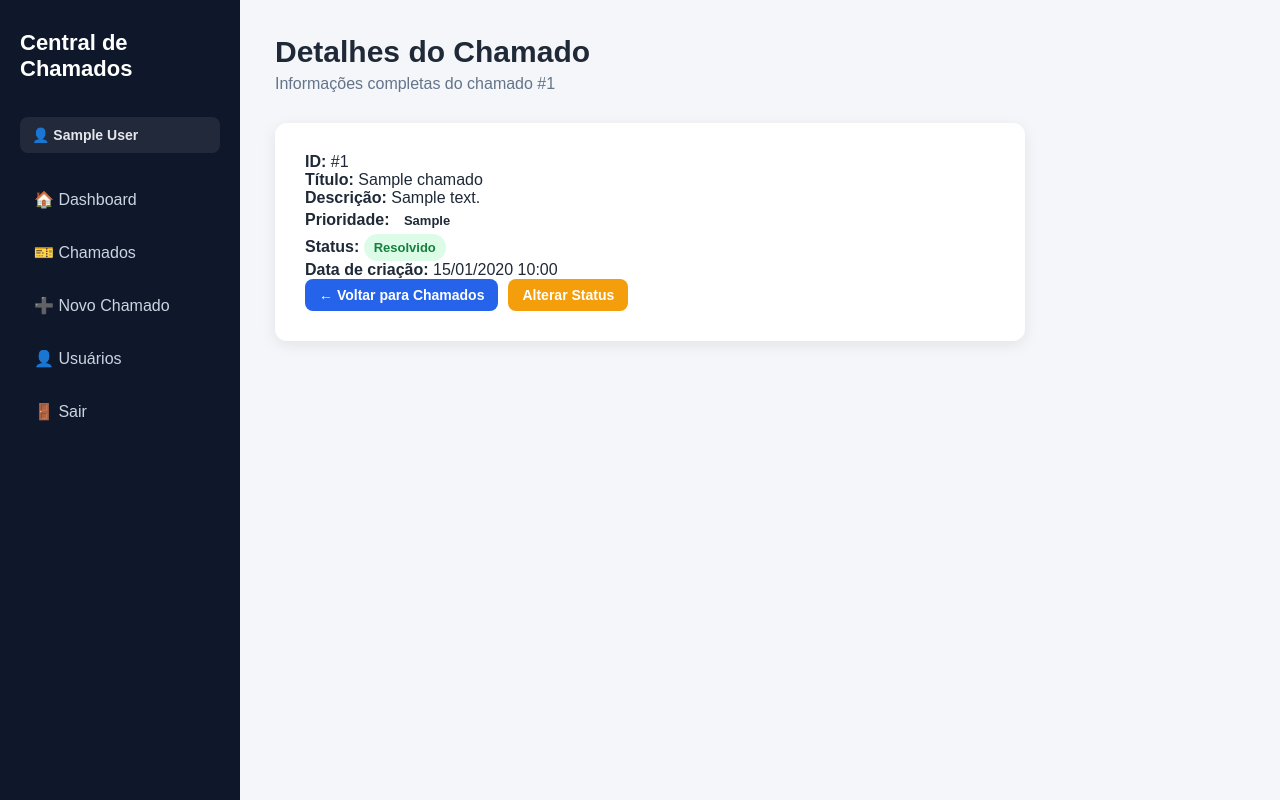
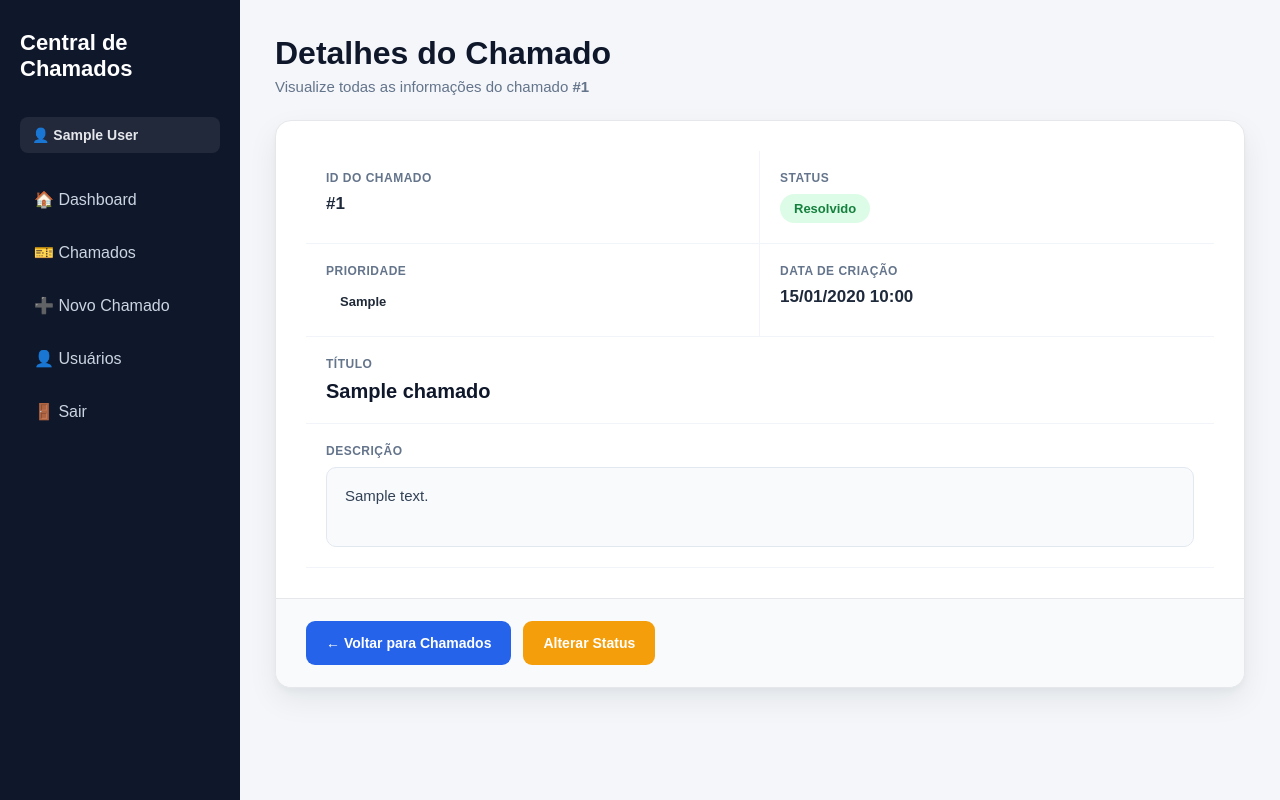
Before and after one commit to DeividiLuccasdev/central-chamados-fastapi, a FastAPI app: page /chamados/1/ver in a window 1280 px wide. Run offline with FastAPI, Linux system fonts and the light colour scheme; the visitor is signed in with stand-in values (Sample User, id 1); tables that the repository leaves empty hold one stand-in row (values such as "Sample post").

Commit message:
Melhora layout da tela de detalhes do chamado

```diff
--- a/static/css/style.css
+++ b/static/css/style.css
@@ -839,3 +839,287 @@ body {
     color: #2563eb;
     border-radius: 50%;
 }
+/* =====================================================
+   TELA - DETALHES DO CHAMADO
+   ===================================================== */
+
+.detalhes-topo {
+    margin-bottom: 24px;
+}
+
+.detalhes-topo h1 {
+    font-size: 32px;
+    color: #0f172a;
+    font-weight: 700;
+}
+
+.detalhes-topo p {
+    margin-top: 6px;
+    color: #64748b;
+    font-size: 15px;
+}
+
+
+/* CARD PRINCIPAL */
+
+.detalhes-visualizacao {
+    max-width: 1000px;
+    width: 100%;
+    padding: 0;
+    overflow: hidden;
+
+    background: #ffffff;
+
+    border: 1px solid #e5e7eb;
+    border-radius: 16px;
+
+    box-shadow:
+        0 4px 6px rgba(0, 0, 0, 0.03),
+        0 12px 30px rgba(15, 23, 42, 0.07);
+}
+
+
+/* GRID DOS DADOS */
+
+.detalhes-visualizacao .detalhes-grid {
+    display: grid;
+    grid-template-columns: repeat(2, 1fr);
+
+    gap: 0;
+
+    padding: 30px;
+}
+
+
+/* CADA INFORMAÇÃO */
+
+.detalhes-visualizacao .detalhe-item {
+    display: flex;
+    flex-direction: column;
+
+    gap: 9px;
+
+    padding: 20px;
+
+    border-bottom: 1px solid #f1f5f9;
+}
+
+
+/* COLUNA ESQUERDA */
+
+.detalhes-visualizacao .detalhe-item:nth-child(odd) {
+    border-right: 1px solid #f1f5f9;
+}
+
+
+/* TÍTULO E DESCRIÇÃO */
+
+.detalhes-visualizacao .detalhe-largo {
+    grid-column: 1 / -1;
+
+    border-right: none !important;
+}
+
+
+/* LABEL */
+
+.detalhes-visualizacao .detalhe-label {
+    font-size: 12px;
+
+    font-weight: 700;
+
+    color: #64748b;
+
+    text-transform: uppercase;
+
+    letter-spacing: 0.5px;
+}
+
+
+/* VALORES */
+
+.detalhes-visualizacao .detalhe-valor {
+    font-size: 17px;
+
+    font-weight: 600;
+
+    color: #1e293b;
+}
+
+
+/* TÍTULO DO CHAMADO */
+
+.detalhes-visualizacao .detalhe-titulo {
+    font-size: 20px;
+
+    color: #0f172a;
+}
+
+
+/* DESCRIÇÃO */
+
+.detalhes-visualizacao .detalhe-descricao {
+    padding: 16px 18px;
+
+    background: #f8fafc;
+
+    border: 1px solid #e2e8f0;
+
+    border-radius: 10px;
+
+    color: #334155;
+
+    font-size: 15px;
+
+    line-height: 1.6;
+
+    min-height: 80px;
+}
+
+
+/* BADGES */
+
+.detalhes-visualizacao .badge {
+    width: fit-content;
+
+    padding: 7px 14px;
+
+    border-radius: 999px;
+
+    font-size: 13px;
+
+    font-weight: 700;
+}
+
+
+/* ÁREA DOS BOTÕES */
+
+.detalhes-visualizacao .acoes-chamado {
+    display: flex;
+
+    align-items: center;
+
+    gap: 12px;
+
+    padding: 22px 30px;
+
+    background: #f8fafc;
+
+    border-top: 1px solid #e5e7eb;
+}
+
+
+/* BOTÃO VOLTAR */
+
+.detalhes-visualizacao .btn-ver {
+    display: inline-flex;
+
+    align-items: center;
+
+    justify-content: center;
+
+    min-height: 44px;
+
+    padding: 0 20px;
+
+    background: #2563eb;
+
+    color: #ffffff;
+
+    border-radius: 9px;
+
+    font-size: 14px;
+
+    font-weight: 600;
+
+    text-decoration: none;
+
+    transition: 0.2s ease;
+}
+
+
+.detalhes-visualizacao .btn-ver:hover {
+    background: #1d4ed8;
+
+    transform: translateY(-1px);
+
+    box-shadow: 0 5px 12px rgba(37, 99, 235, 0.20);
+}
+
+
+/* BOTÃO ALTERAR STATUS */
+
+.detalhes-visualizacao .btn-status {
+    display: inline-flex;
+
+    align-items: center;
+
+    justify-content: center;
+
+    min-height: 44px;
+
+    padding: 0 20px;
+
+    background: #f59e0b;
+
+    color: #ffffff;
+
+    border-radius: 9px;
+
+    font-size: 14px;
+
+    font-weight: 600;
+
+    text-decoration: none;
+
+    transition: 0.2s ease;
+}
+
+
+.detalhes-visualizacao .btn-status:hover {
+    background: #d97706;
+
+    transform: translateY(-1px);
+
+    box-shadow: 0 5px 12px rgba(245, 158, 11, 0.20);
+}
+
+
+/* RESPONSIVO */
+
+@media (max-width: 800px) {
+
+    .detalhes-visualizacao .detalhes-grid {
+        grid-template-columns: 1fr;
+
+        padding: 20px;
+    }
+
+
+    .detalhes-visualizacao .detalhe-item {
+        border-right: none !important;
+
+        padding: 17px 10px;
+    }
+
+
+    .detalhes-visualizacao .detalhe-largo {
+        grid-column: auto;
+    }
+
+
+    .detalhes-visualizacao .acoes-chamado {
+        flex-direction: column;
+
+        align-items: stretch;
+
+        padding: 20px;
+    }
+
+
+    .detalhes-visualizacao .btn-ver,
+    .detalhes-visualizacao .btn-status {
+        width: 100%;
+    }
+
+}
--- a/templates/ver_chamado.html
+++ b/templates/ver_chamado.html
@@ -40,58 +40,118 @@
     <!-- CONTEÚDO -->
     <main class="conteudo">
 
-        <div class="topo">
+        <!-- TOPO -->
+        <div class="topo detalhes-topo">
 
             <div>
                 <h1>Detalhes do Chamado</h1>
-                <p>Informações completas do chamado #{{ chamado.id }}</p>
+                <p>
+                    Visualize todas as informações do chamado
+                    <strong>#{{ chamado.id }}</strong>
+                </p>
             </div>
 
         </div>
 
 
-        <div class="detalhes-chamado">
+        <!-- CARD -->
+        <section class="detalhes-chamado detalhes-visualizacao">
 
-            <p>
-                <strong>ID:</strong>
+            <div class="detalhes-grid">
+
+                <!-- ID -->
+                <div class="detalhe-item">
+
+                    <span class="detalhe-label">
+                        ID do chamado
+                    </span>
+
+                    <span class="detalhe-valor">
                         #{{ chamado.id }}
-            </p>
+                    </span>
 
-            <p>
-                <strong>Título:</strong>
-                {{ chamado.titulo }}
-            </p>
+                </div>
 
-            <p>
-                <strong>Descrição:</strong>
-                {{ chamado.descricao }}
-            </p>
 
-            <p>
-                <strong>Prioridade:</strong>
+                <!-- STATUS -->
+                <div class="detalhe-item">
+
+                    <span class="detalhe-label">
+                        Status
+                    </span>
+
+                    <span class="badge status-{{ chamado.status|lower|replace(' ', '-') }}">
+                        {{ chamado.status }}
+                    </span>
+
+                </div>
+
+
+                <!-- PRIORIDADE -->
+                <div class="detalhe-item">
+
+                    <span class="detalhe-label">
+                        Prioridade
+                    </span>
 
                     <span class="badge prioridade-{{ chamado.prioridade|lower }}">
                         {{ chamado.prioridade }}
                     </span>
-            </p>
 
-            <p>
-                <strong>Status:</strong>
+                </div>
 
-                <span class="badge status-{{ chamado.status|lower|replace(' ', '-') }}">
-                    {{ chamado.status }}
+
+                <!-- DATA -->
+                <div class="detalhe-item">
+
+                    <span class="detalhe-label">
+                        Data de criação
                     </span>
-            </p>
 
-            <p>
-                <strong>Data de criação:</strong>
+                    <span class="detalhe-valor">
 
                         {% if chamado.data_criacao %}
                             {{ chamado.data_criacao.strftime('%d/%m/%Y %H:%M') }}
+                        {% else %}
+                            Não informada
                         {% endif %}
-            </p>
+
+                    </span>
+
+                </div>
 
 
+                <!-- TÍTULO -->
+                <div class="detalhe-item detalhe-largo">
+
+                    <span class="detalhe-label">
+                        Título
+                    </span>
+
+                    <span class="detalhe-valor detalhe-titulo">
+                        {{ chamado.titulo }}
+                    </span>
+
+                </div>
+
+
+                <!-- DESCRIÇÃO -->
+                <div class="detalhe-item detalhe-largo">
+
+                    <span class="detalhe-label">
+                        Descrição
+                    </span>
+
+                    <div class="detalhe-descricao">
+                        {{ chamado.descricao }}
+                    </div>
+
+                </div>
+
+            </div>
+
+
+            <!-- AÇÕES -->
             <div class="acoes-chamado">
 
                 <a
@@ -110,7 +170,7 @@
 
             </div>
 
-        </div>
+        </section>
 
     </main>
 
```
Lines whose indentation alone changed are shown as unchanged.
